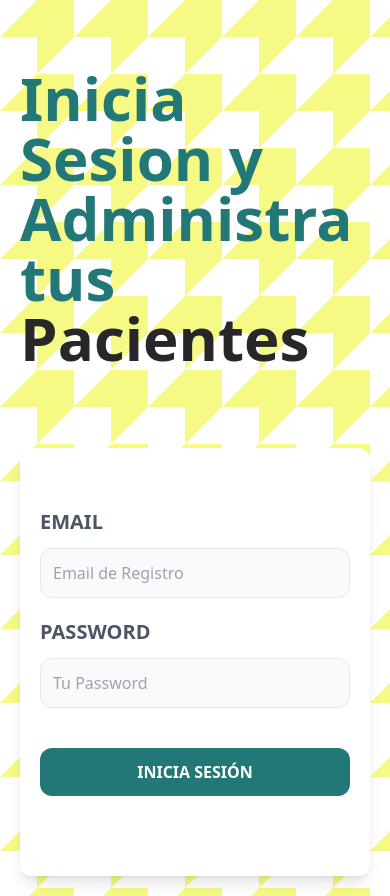
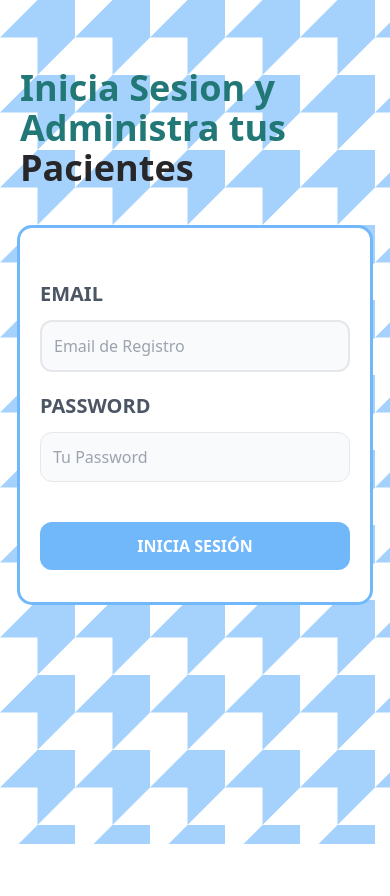
Before and after one commit to emifrese/admPJP, a React (Vite) app: page / in a window 390 px wide. After the commit the page ends 844 px from the top, so only its background shows below. Built offline with nearby package versions, Linux system fonts and the light colour scheme; no server answers.

Commit message:
started to change general styles/remain modal for login error

```diff
--- a/src/App.jsx
+++ b/src/App.jsx
@@ -1,4 +1,3 @@
-import "./App.css";
 import Router from "./router/Router";
 
 function App() {
--- a/src/components/UI/LoginCard.jsx
+++ b/src/components/UI/LoginCard.jsx
@@ -2,17 +2,33 @@ import React from "react";
 import { useState } from "react";
 import { signInWithEmailAndPassword } from "firebase/auth";
 import { auth } from "../../firebase";
+import Modal from "./Modal";
 
 const LoginCard = () => {
   const [email, setEmail] = useState("");
   const [password, setPassword] = useState("");
+  const [alert, setAlert] = useState([false, ""]);
 
   return (
-    <div className="mt-20 md:mt-5 shadow-lg px-5 py-10 rounded-xl bg-white">
+    <div className="mt-10 md:mt-0 shadow-login-card px-5 py-8 rounded-xl bg-white">
+      {alert[0] && (
+        <Modal>
+          <div className="bg-white px-4 py-6 rounded-md flex flex-col w-60 h-40 justify-between items-center">
+            <h2>{alert[1]}</h2>
+            <button className="border-2 border-black px-2 rounded-md self-end">Cerrar</button>
+          </div>
+        </Modal>
+      )}
       {/* {msg && <Alerta alert={alert} />} */}
       <form
         onSubmit={(e) => {
           e.preventDefault();
+          const re = /\S+@\S+\.\S+/;
+          if (!re.test(email)) {
+            setAlert((state) => [!state[0], "Invalid Email"]);
+            return;
+          }
+
           signInWithEmailAndPassword(auth, email, password)
             .then((userCredential) => {
               const user = userCredential.user;
@@ -21,17 +37,18 @@ const LoginCard = () => {
             .catch((error) => {
               const errorCode = error.code;
               const errorMessage = error.message;
+              console.log(error.message);
             });
         }}
       >
-        <div className="my-5">
+        <div className="mt-5">
           <label className="uppercase text-gray-600 block text-xl font-bold">
             Email
           </label>
           <input
             type="email"
             placeholder="Email de Registro"
-            className="border w-full p-3 mt-3 bg-gray-50 rounded-xl"
+            className="border-2 w-full p-3 mt-3 bg-gray-50 rounded-xl focus:border-background-blue outline-none transition ease-out delay-150"
             value={email}
             onChange={(e) => setEmail(e.target.value)}
           />
@@ -43,7 +60,7 @@ const LoginCard = () => {
           <input
             type="password"
             placeholder="Tu Password"
-            className="border w-full p-3 mt-3 bg-gray-50 rounded-xl"
+            className="border w-full p-3 mt-3 bg-gray-50 rounded-xl focus:outline-background-blue"
             value={password}
             onChange={(e) => setPassword(e.target.value)}
           />
@@ -51,11 +68,11 @@ const LoginCard = () => {
         <input
           type="submit"
           value="Inicia Sesión"
-          className="bg-header-green w-full py-3 px-10 rounded-xl text-white uppercase font-bold mt-5 hover:cursor-pointer hover:bg-[#1b5e5e] md:w-auto"
+          className="bg-background-blue w-full py-3 px-10 rounded-xl text-white uppercase font-bold mt-5 hover:cursor-pointer hover:bg-slightly-darker-blue active:bg-slightly-darker-blue md:w-auto"
         />
       </form>
 
-      <nav className="mt-10 lg:flex lg:justify-between"></nav>
+      {/* <nav className="mt-10 lg:flex lg:justify-between"></nav> */}
     </div>
   );
 };
--- a/src/components/UI/LoginHeader.jsx
+++ b/src/components/UI/LoginHeader.jsx
@@ -3,7 +3,7 @@ import React from "react";
 const LoginHeader = () => {
   return (
     <div>
-      <h1 className="text-header-green font-black text-6xl">
+      <h1 className="text-header-green font-black text-4xl md:text-6xl">
         Inicia Sesion y Administra tus
         <span className="text-zinc-800"> Pacientes</span>
       </h1>
--- a/src/components/forms/NewHour.jsx
+++ b/src/components/forms/NewHour.jsx
@@ -93,9 +93,9 @@ const NewHour = ({ day, place, defAppointments }) => {
   }
 
   return (
-    <div className="bg-white px-20 py-6">
-      <h2>{days[day]}</h2>
-      <div className="grid grid-cols-4 gap-2 justify-items-center">
+    <div className="bg-white px-6 py-4 rounded-md">
+      <h2 className="text-xl font-bold uppercase mb-2">{days[day]}</h2>
+      <div className="grid grid-cols-3 gap-2 justify-items-center">
         {hoursAvailable}
       </div>
     </div>
--- a/src/index.css
+++ b/src/index.css
@@ -4,10 +4,12 @@
 
 @layer base {
   :root {
-    --background-yellow: #F6FA84;
+    /* --background-yellow: #F6FA84;
+    --background-blue: #71B8FA; */
   }
 }
 
 body {
-  background-image: url('./assets/background.svg')
+  background-image: url('./assets/background.svg');
+  background-size: 75px
 }
--- a/tailwind.config.cjs
+++ b/tailwind.config.cjs
@@ -5,10 +5,13 @@ module.exports = {
     extend: {
       boxShadow: {
         "month-day": "rgba(0, 0, 0, 0.35) 0px 5px 15px;",
+        "login-card": "rgba(113, 184, 250, 1) 0px 0px 0px 3px;",
       },
       colors: {
         "header-green": "#227777",
         "brighter-yellow": "#f9ff41",
+        "background-blue": "#71B8FA",
+        "slightly-darker-blue": "#3e87c3"
       },
       animation: {
         "day-animation": "growth 0.3s linear 1 forwards",
```
Also changed, not shown: src/components/configuration/MobileConfig.jsx (+0 -71 lines), src/App.css (deleted), src/assets/background.svg, src/assets/backgrounds.svg (added).
